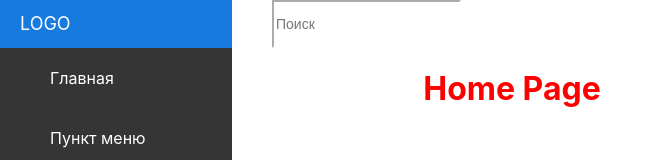
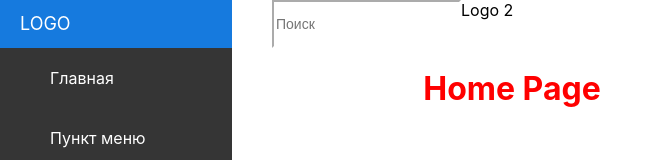
Before and after one commit to GreedoRen/React-Component, a React (Create React App) app: page / in a window 1280 px wide. Shown: the top 160 px of the page, without its empty margins (0-663 px from the left). Built offline with nearby package versions, Linux system fonts and the light colour scheme.

Commit message:
add logo 2

```diff
--- a/src/components/Header/Header.jsx
+++ b/src/components/Header/Header.jsx
@@ -7,6 +7,7 @@ class Header extends Component {
 			<header className='header'>
 				<div className='logo'>Logo</div>
 				<input type='text' id='headerInput' className='headerInput' name='headerInput' placeholder='Поиск' />
+				<div>Logo 2</div>
 			</header>
 		);
 	}
```
